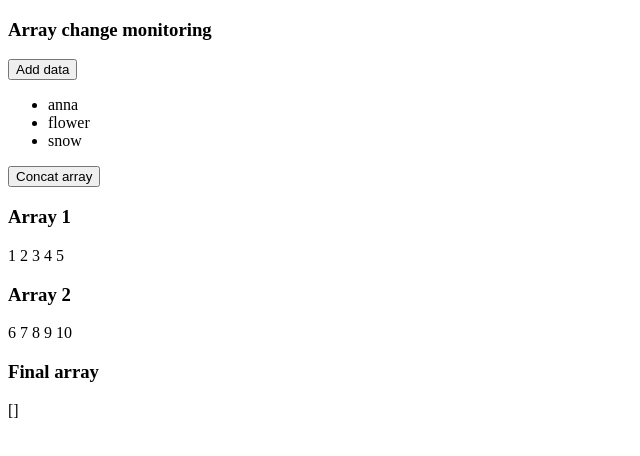
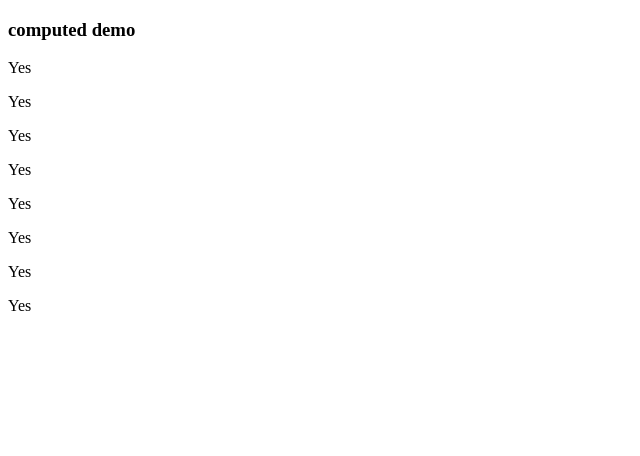
Before and after one commit to LYGreen/vue-learn, a Vue app: page / in a window 1280 px wide. Shown: the top 456 px of the page, without its empty margins (0-640 px from the left). Built offline with nearby package versions, Linux system fonts and the light colour scheme.

Commit message:
Computed Demo

```diff
--- a/src/App.vue
+++ b/src/App.vue
@@ -10,6 +10,7 @@ import EventHandle4 from './components/EventHandle4.vue';
 import EventHandle5 from './components/EventHandle5.vue';
 import EventModifiers from './components/EventModifiers.vue';
 import ArrayList from './components/ArrayList.vue';
+import ComputedDemo from './components/ComputedDemo.vue';
 </script>
 
 <template>
@@ -23,5 +24,6 @@ import ArrayList from './components/ArrayList.vue';
     <!-- <EventHandle4/> -->
     <!-- <EventHandle5/> -->
     <!-- <EventModifiers/> -->
-    <ArrayList/>
+    <!-- <ArrayList/> -->
+    <ComputedDemo/>
 </template>
--- /dev/null
+++ b/src/components/ComputedDemo.vue
@@ -0,0 +1,38 @@
+<template>
+    <h3>computed demo</h3>
+    <!-- Compute once -->
+    <p>{{ objComputed }}</p>
+    <p>{{ objComputed }}</p>
+    <p>{{ objComputed }}</p>
+    <p>{{ objComputed }}</p>
+    <!-- Compute 4 times -->
+    <p>{{ objMethod() }}</p>
+    <p>{{ objMethod() }}</p>
+    <p>{{ objMethod() }}</p>
+    <p>{{ objMethod() }}</p>
+</template>
+
+<script>
+export default {
+    data() {
+        return {
+            obj: {
+                name: "sakura",
+                content: ["pink", "flower", "leaf"]
+            }
+        }
+    },
+
+    computed: {
+        objComputed() {
+            return this.obj.name.length > 0 ? "Yes" : "No"
+        }
+    },
+
+    methods: {
+        objMethod() {
+            return this.obj.name.length > 0 ? "Yes" : "No"
+        }
+    }
+}
+</script>
```
